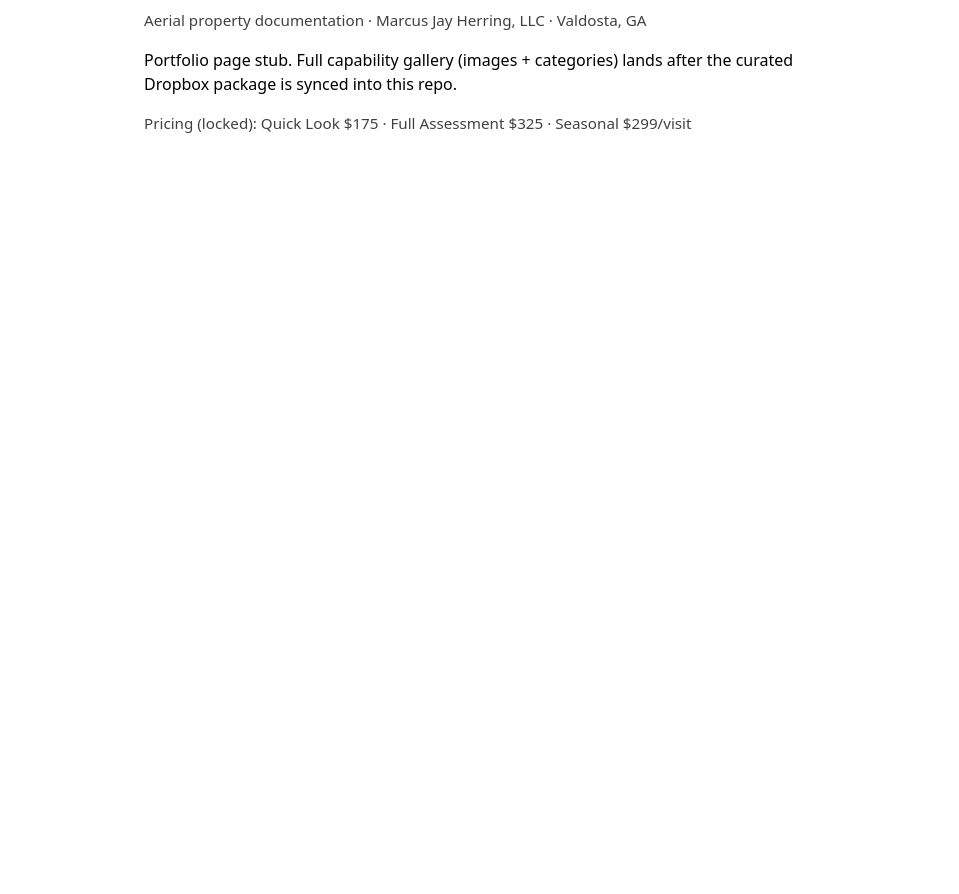
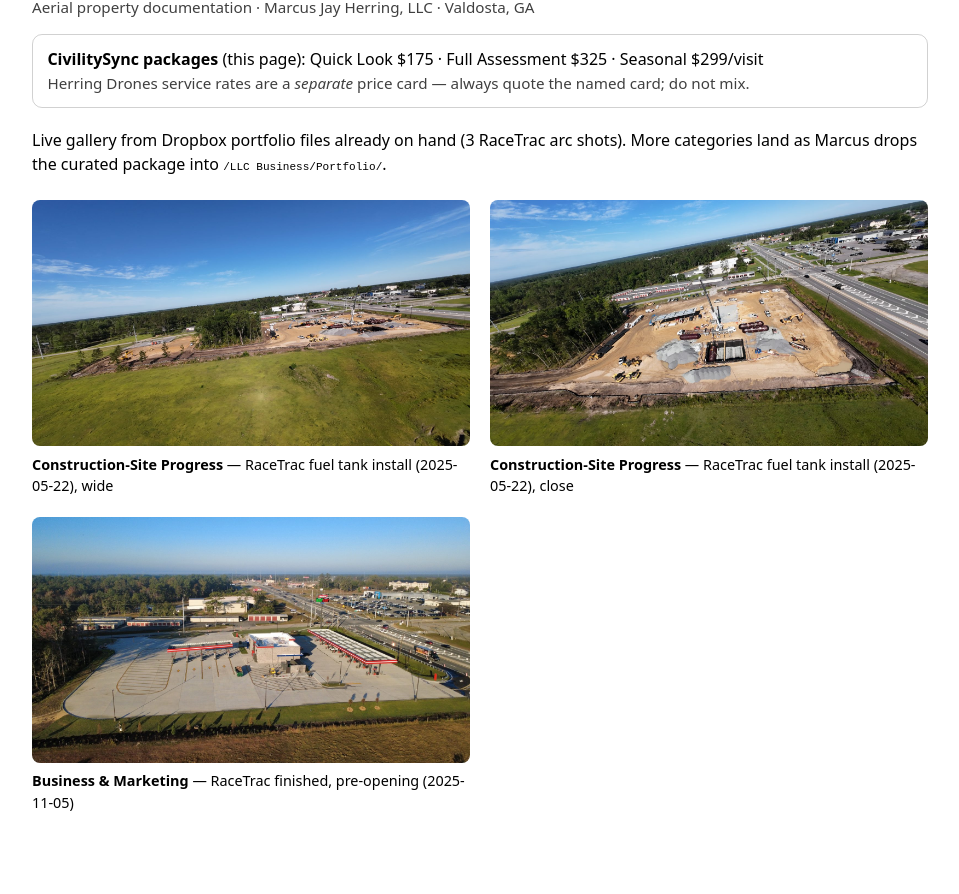
Before and after one commit to MARS488/girl-talk, a plain HTML site: page docs/index.html in a window 1280 px wide. Shown: the part 90-984 px from the top of the page, without its empty margins (160-1119 px from the left). Before the commit the page ends 800 px from the top, so only its background shows below. Drawn offline with Linux system fonts and the light colour scheme.

Commit message:
Publish RaceTrac portfolio gallery on GitHub Pages.
Pull three existing Dropbox portfolio JPGs into docs/ with two-product-line pricing note on the stub.

```diff
--- a/docs/index.html
+++ b/docs/index.html
@@ -3,19 +3,45 @@
 <head>
   <meta charset="utf-8" />
   <meta name="viewport" content="width=device-width, initial-scale=1" />
-  <title>Angel Blue Jay — Portfolio (coming soon)</title>
+  <title>Angel Blue Jay — Aerial Portfolio</title>
   <style>
     :root { color-scheme: light dark; font-family: system-ui, sans-serif; }
-    body { max-width: 42rem; margin: 3rem auto; padding: 0 1.25rem; line-height: 1.5; }
-    h1 { font-size: 1.5rem; margin-bottom: 0.25rem; }
+    body { max-width: 56rem; margin: 2rem auto; padding: 0 1.25rem 3rem; line-height: 1.5; }
+    h1 { font-size: 1.6rem; margin-bottom: 0.15rem; }
     .muted { opacity: 0.75; font-size: 0.95rem; }
-    code { font-size: 0.9em; }
+    .card { margin: 0.35rem 0 1.25rem; padding: 0.75rem 0.9rem; border: 1px solid color-mix(in srgb, currentColor 18%, transparent); border-radius: 10px; }
+    .grid { display: grid; gap: 1.25rem; margin-top: 1.5rem; }
+    @media (min-width: 720px) { .grid { grid-template-columns: 1fr 1fr; } }
+    figure { margin: 0; }
+    img { width: 100%; height: auto; border-radius: 8px; display: block; }
+    figcaption { font-size: 0.9rem; margin-top: 0.45rem; }
+    code { font-size: 0.85em; }
   </style>
 </head>
 <body>
   <h1>Angel Blue Jay</h1>
   <p class="muted">Aerial property documentation · Marcus Jay Herring, LLC · Valdosta, GA</p>
-  <p>Portfolio page stub. Full capability gallery (images + categories) lands after the curated Dropbox package is synced into this repo.</p>
-  <p class="muted">Pricing (locked): Quick Look $175 · Full Assessment $325 · Seasonal $299/visit</p>
+
+  <div class="card">
+    <strong>CivilitySync packages</strong> (this page): Quick Look $175 · Full Assessment $325 · Seasonal $299/visit<br />
+    <span class="muted">Herring Drones service rates are a <em>separate</em> price card — always quote the named card; do not mix.</span>
+  </div>
+
+  <p>Live gallery from Dropbox portfolio files already on hand (3 RaceTrac arc shots). More categories land as Marcus drops the curated package into <code>/LLC Business/Portfolio/</code>.</p>
+
+  <div class="grid">
+    <figure>
+      <img src="portfolio/racetrac-tank-wide-web.jpg" alt="RaceTrac fuel tank install wide view May 2025" />
+      <figcaption><strong>Construction-Site Progress</strong> — RaceTrac fuel tank install (2025-05-22), wide</figcaption>
+    </figure>
+    <figure>
+      <img src="portfolio/racetrac-tank-close-web.jpg" alt="RaceTrac fuel tank install close view May 2025" />
+      <figcaption><strong>Construction-Site Progress</strong> — RaceTrac fuel tank install (2025-05-22), close</figcaption>
+    </figure>
+    <figure>
+      <img src="portfolio/racetrac-finished-web.jpg" alt="RaceTrac finished station pre-opening November 2025" />
+      <figcaption><strong>Business &amp; Marketing</strong> — RaceTrac finished, pre-opening (2025-11-05)</figcaption>
+    </figure>
+  </div>
 </body>
 </html>
```
Also changed, not shown: docs/portfolio/racetrac-finished-web.jpg (added), docs/portfolio/racetrac-tank-close-web.jpg (added), docs/portfolio/racetrac-tank-wide-web.jpg (added).
